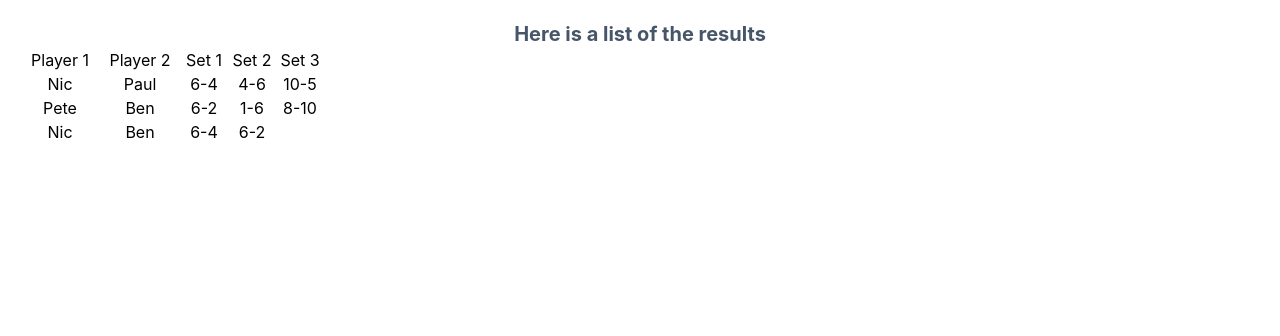
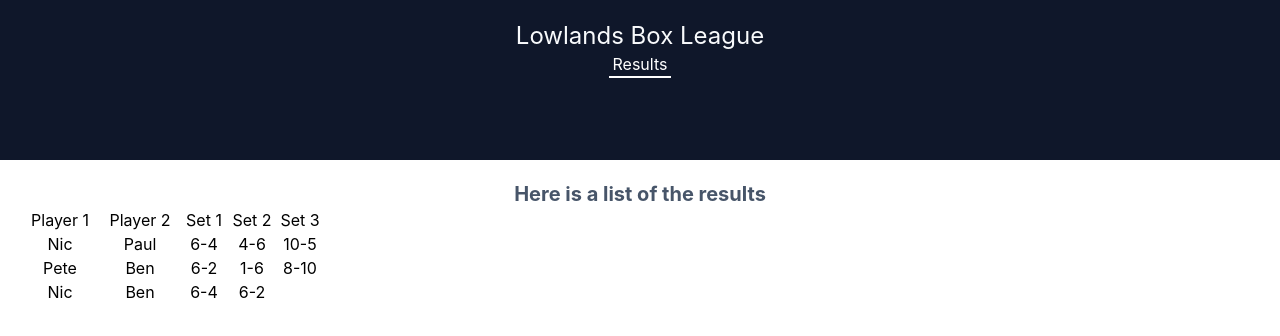
Before and after one commit to harrisonp1/box-league, a React (Create React App) app: page /results in a window 1280 px wide. Shown: the top 336 px of the page. Built offline with nearby package versions, Linux system fonts and the light colour scheme.

Commit message:
nested routes (Outlet)

```diff
--- a/src/App.tsx
+++ b/src/App.tsx
@@ -1,17 +1,11 @@
-import React from 'react';
-import './App.css';
-import { ResultsPage } from './components/results/ResultsPage';
-//import { ResultsPage } from './components/results';
+import { Outlet } from 'react-router-dom';
+import { Header } from './components/Header';
 
-function App() {
+export default function App() {
   return (
-    <div className="App">
-      <header className="App-header">
-        <div>Lowlands Box League</div>
-        <ResultsPage />
-      </header>
-    </div>
+    <>
+      <Header />
+      <Outlet />
+    </>
   );
 }
-
-export default App;
```
Also changed, not shown: src/routes.tsx (+8 -6 lines).
